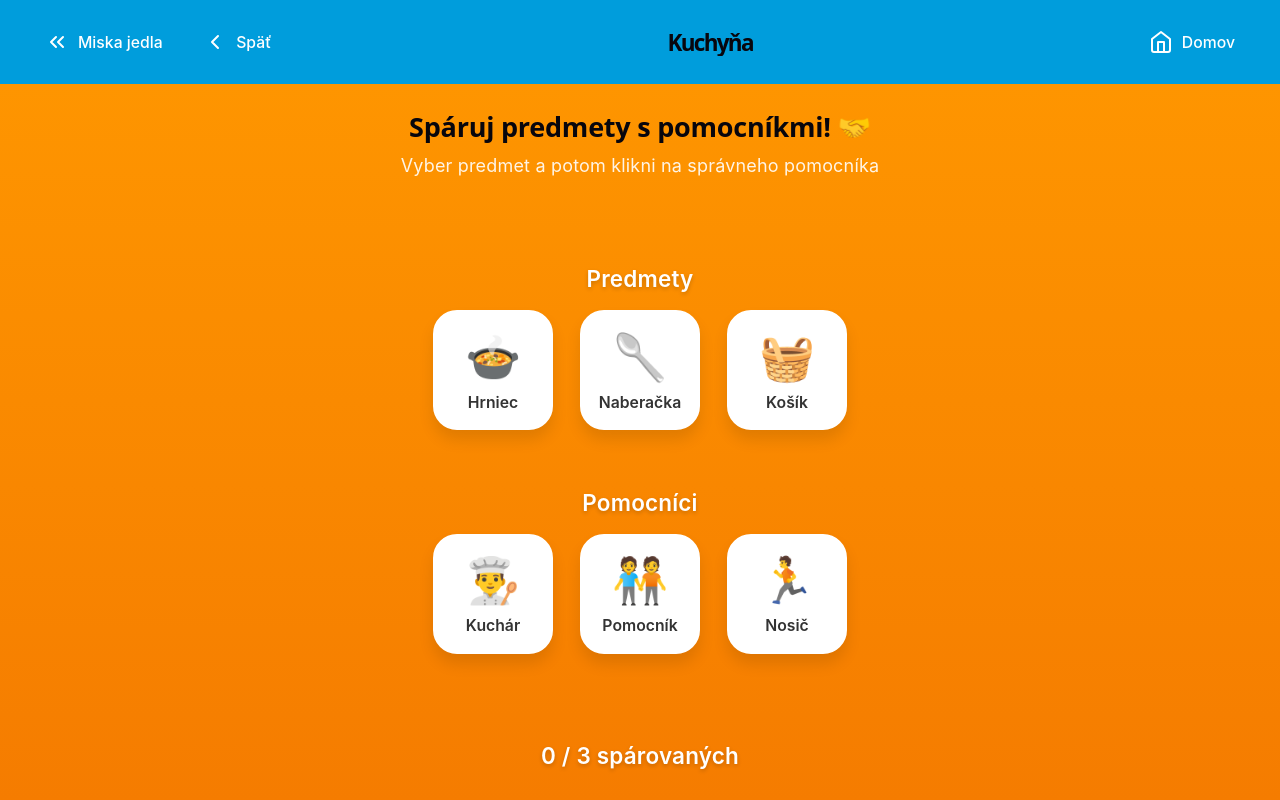
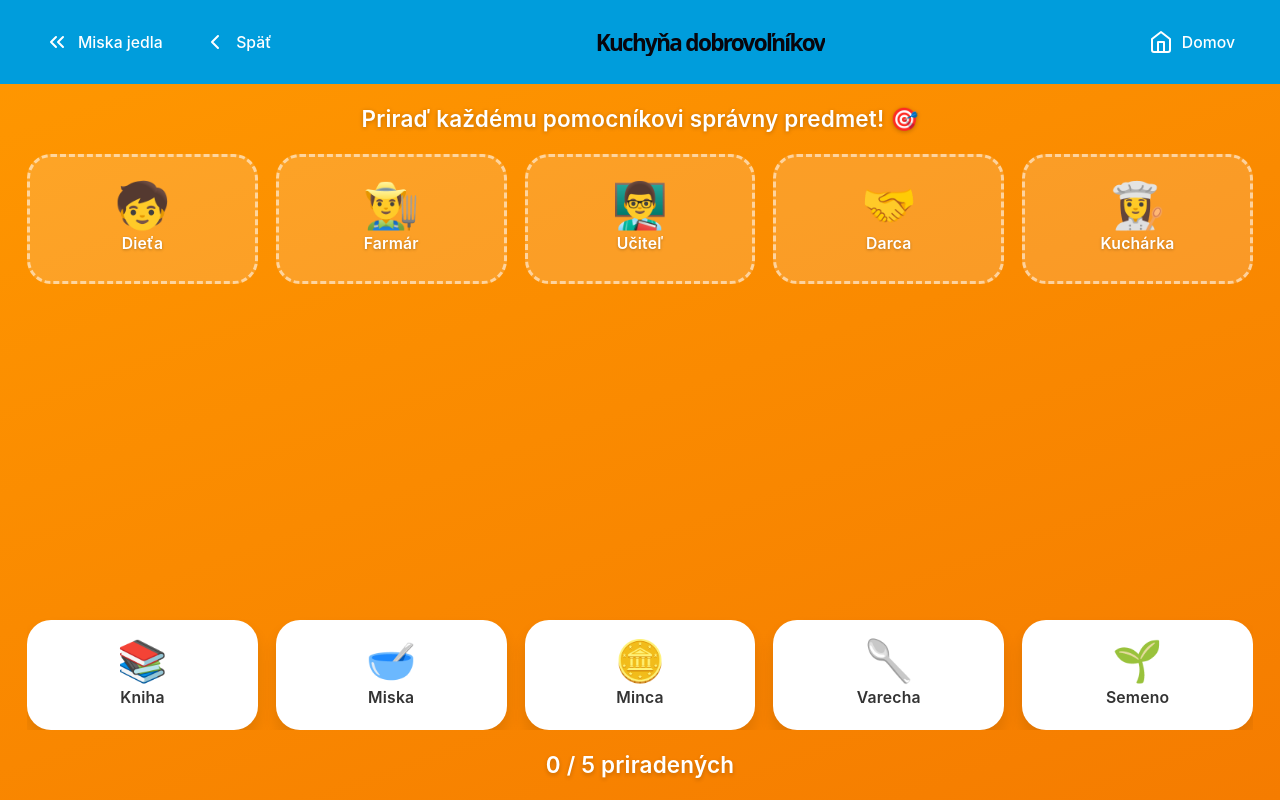
Before and after one commit to majekf/marys_meals_pwa, a React (Vite) app: page /kids/kitchen in a window 1280 px wide. Built offline with nearby package versions, Linux system fonts and the light colour scheme.

Commit message:
feat: Update game titles and enhance Volunteer Kitchen layout with improved styles and functionality

```diff
--- a/src/screens/GameMenu/gamesData.ts
+++ b/src/screens/GameMenu/gamesData.ts
@@ -20,7 +20,7 @@ export const games: GameItem[] = [
   },
   {
     id: 'kitchen',
-    title: 'Kuchyňa',
+    title: 'Kuchyňa dobrovoľníkov',
     description: 'Spáruj predmety s pomocníkmi',
     icon: '👨‍🍳',
     path: '/kids/kitchen',
--- a/src/screens/VolunteerKitchen/VolunteerKitchen.module.css
+++ b/src/screens/VolunteerKitchen/VolunteerKitchen.module.css
@@ -1,8 +1,11 @@
+/* ── Layout ─────────────────────────────────────────── */
+
 .container {
+  width: 100%;
+  height: 100vh;
   display: flex;
   flex-direction: column;
-  height: 100vh;
-  background: linear-gradient(180deg, #ff9800 0%, #f57c00 100%);
+  background: linear-gradient(160deg, #ff9800 0%, #f57c00 100%);
   overflow: hidden;
 }
 
@@ -10,156 +13,147 @@
   flex: 1;
   display: flex;
   flex-direction: column;
-  align-items: center;
-  padding: var(--spacing-lg);
-  gap: var(--spacing-lg);
+  padding: var(--spacing-md) var(--spacing-lg);
+  gap: var(--spacing-md);
+  overflow: hidden;
 }
+
+/* ── Instructions ────────────────────────────────────── */
 
 .instructions {
   text-align: center;
   color: white;
+  font-size: var(--font-size-lg);
+  font-weight: var(--font-weight-semibold);
+  text-shadow: 0 1px 4px rgba(0, 0, 0, 0.25);
+  margin: 0;
 }
 
-.instructions h2 {
-  font-size: var(--font-size-xl);
-  margin-bottom: var(--spacing-sm);
-}
-
-.instructions p {
-  font-size: var(--font-size-base);
-  opacity: 0.9;
-  margin: 0;
-}
+/* ── Game area ──────────────────────────────────────── */
 
 .gameArea {
   flex: 1;
   display: flex;
   flex-direction: column;
-  align-items: center;
-  justify-content: space-evenly;
-  width: 100%;
-  max-width: 900px;
+  justify-content: space-between;
+  gap: var(--spacing-lg);
+  overflow: hidden;
 }
 
-.section {
-  display: flex;
-  flex-direction: column;
-  align-items: center;
+/* ── Characters (drop zones) ─────────────────────────── */
+
+.charactersRow {
+  display: grid;
+  grid-template-columns: repeat(5, 1fr);
   gap: var(--spacing-md);
+  width: 100%;
 }
 
-.sectionTitle {
-  color: white;
-  font-size: var(--font-size-lg);
-  font-weight: var(--font-weight-semibold);
-  text-shadow: 0 2px 4px rgba(0, 0, 0, 0.2);
-  margin: 0;
-}
-
-.itemsRow,
-.volunteersRow {
-  display: flex;
-  gap: var(--spacing-lg);
-  flex-wrap: wrap;
-  justify-content: center;
-}
-
-.item,
-.volunteer {
+.character {
   display: flex;
   flex-direction: column;
   align-items: center;
   justify-content: center;
-  gap: var(--spacing-sm);
-  width: 120px;
-  height: 120px;
+  gap: var(--spacing-xs);
+  padding: var(--spacing-md) var(--spacing-sm);
+  min-height: 130px;
   border-radius: var(--radius-xl);
-  cursor: pointer;
-  box-shadow: var(--shadow-lg);
-  border: 3px solid white;
+  border: 3px dashed rgba(255, 255, 255, 0.55);
+  background: rgba(255, 255, 255, 0.15);
   position: relative;
-  background: white;
-  color: var(--color-text);
+  transition:
+    border-color 0.15s ease,
+    background 0.15s ease,
+    transform 0.15s ease;
+  user-select: none;
 }
 
-.item:disabled,
-.volunteer:disabled {
-  cursor: default;
+.characterHovered {
+  border-color: white;
+  border-style: dashed;
+  background: rgba(255, 255, 255, 0.32);
+  transform: scale(1.05);
 }
 
-.item.selected {
-  border-color: var(--color-primary);
-  box-shadow: 0 0 0 4px rgba(0, 157, 220, 0.3), var(--shadow-lg);
+.characterMatched {
+  border-color: var(--color-success);
+  border-style: solid;
+  background: rgba(76, 175, 80, 0.22);
 }
 
-.item.matched,
-.volunteer.matched {
-  border-color: var(--color-success);
-  background: rgba(255, 255, 255, 0.8);
+.charEmoji {
+  font-size: 2.5rem;
+  line-height: 1;
 }
 
-.volunteer.selectable {
-  border-color: var(--color-accent);
-  animation: pulse 1s ease-in-out infinite;
+.charName {
+  font-size: var(--font-size-sm);
+  font-weight: var(--font-weight-semibold);
+  color: white;
+  text-align: center;
+  text-shadow: 0 1px 3px rgba(0, 0, 0, 0.25);
 }
 
-@keyframes pulse {
-  0%, 100% {
-    box-shadow: 0 0 0 0 rgba(244, 169, 18, 0.4), var(--shadow-lg);
-  }
-  50% {
-    box-shadow: 0 0 0 10px rgba(244, 169, 18, 0), var(--shadow-lg);
-  }
-}
-
-.emoji {
-  font-size: 2.5rem;
-}
-
-.name {
-  font-size: var(--font-size-sm);
-  font-weight: var(--font-weight-semibold);
-}
-
-.checkmark {
+.matchedBadge {
   position: absolute;
-  top: -8px;
-  right: -8px;
-  width: 28px;
-  height: 28px;
+  top: -12px;
+  right: -12px;
+  width: 38px;
+  height: 38px;
   background: var(--color-success);
-  color: white;
   border-radius: 50%;
   display: flex;
   align-items: center;
   justify-content: center;
-  font-size: var(--font-size-sm);
-  font-weight: bold;
+  font-size: 1.25rem;
   box-shadow: var(--shadow-md);
 }
 
-.matchedItem {
-  position: absolute;
-  bottom: -15px;
-  font-size: 1.5rem;
-  background: white;
-  border-radius: 50%;
-  padding: 4px;
-  box-shadow: var(--shadow-md);
+/* ── Items (draggable) ──────────────────────────────── */
+
+.itemsRow {
+  display: grid;
+  grid-template-columns: repeat(5, 1fr);
+  gap: var(--spacing-md);
+  width: 100%;
 }
 
-.connectionHint {
+.item {
   display: flex;
   flex-direction: column;
   align-items: center;
+  justify-content: center;
   gap: var(--spacing-xs);
-  color: white;
-  font-size: var(--font-size-base);
-  font-weight: var(--font-weight-medium);
-  text-shadow: 0 2px 4px rgba(0, 0, 0, 0.2);
+  padding: var(--spacing-md) var(--spacing-sm);
+  min-height: 110px;
+  border-radius: var(--radius-xl);
+  background: white;
+  border: 3px solid rgba(255, 255, 255, 0.9);
+  box-shadow: var(--shadow-lg);
+  user-select: none;
 }
 
+.itemDragging {
+  box-shadow: 0 12px 32px rgba(0, 0, 0, 0.35);
+  border-color: var(--color-accent);
+}
+
+.itemEmoji {
+  font-size: 2.25rem;
+  line-height: 1;
+}
+
+.itemName {
+  font-size: var(--font-size-sm);
+  font-weight: var(--font-weight-semibold);
+  color: var(--color-text);
+  text-align: center;
+}
+
+/* ── Progress & reset ───────────────────────────────── */
+
 .progress {
+  text-align: center;
   color: white;
   font-size: var(--font-size-lg);
   font-weight: var(--font-weight-semibold);
@@ -167,30 +161,19 @@
 }
 
 .resetButton {
+  align-self: center;
   padding: var(--spacing-md) var(--spacing-xl);
   font-size: var(--font-size-lg);
   font-weight: var(--font-weight-semibold);
   background: var(--color-primary);
   color: white;
   border: none;
-  border-radius: var(--radius-lg);
+  border-radius: var(--radius-full);
   cursor: pointer;
   box-shadow: var(--shadow-lg);
   min-height: var(--touch-comfortable);
 }
 
-.resetButton:hover {
+.resetButton:active {
   background: var(--color-primary-dark);
 }
-
-@media (max-width: 600px) {
-  .item,
-  .volunteer {
-    width: 100px;
-    height: 100px;
-  }
-
-  .emoji {
-    font-size: 2rem;
-  }
-}
--- a/src/screens/VolunteerKitchen/VolunteerKitchen.tsx
+++ b/src/screens/VolunteerKitchen/VolunteerKitchen.tsx
@@ -1,202 +1,260 @@
-import { useState, useCallback } from 'react';
-import { motion, AnimatePresence } from 'framer-motion';
+import { useState, useCallback, useRef, useEffect } from 'react';
+import { motion, AnimatePresence, type PanInfo } from 'framer-motion';
 import { Header, FeedbackOverlay } from '../../components/shared';
 import { useIdleTimer, useAudio } from '../../hooks';
 import styles from './VolunteerKitchen.module.css';
 
-// Volunteer characters
-const VOLUNTEERS = [
-  { id: 'cook', name: 'Kuchár', emoji: '👨‍🍳', needsItem: 'pot' },
-  { id: 'helper', name: 'Pomocník', emoji: '🧑‍🤝‍🧑', needsItem: 'ladle' },
-  { id: 'porter', name: 'Nosič', emoji: '🏃', needsItem: 'basket' },
+const CHARACTERS = [
+  { id: 'donor', name: 'Darca', emoji: '🤝', needsItem: 'coin' },
+  { id: 'cook', name: 'Kuchárka', emoji: '👩\u200d🍳', needsItem: 'ladle' },
+  { id: 'teacher', name: 'Učiteľ', emoji: '👨\u200d🏫', needsItem: 'book' },
+  { id: 'farmer', name: 'Farmár', emoji: '👨\u200d🌾', needsItem: 'seed' },
+  { id: 'child', name: 'Dieťa', emoji: '🧒', needsItem: 'bowl' },
 ] as const;
 
-// Items to match
 const ITEMS = [
-  { id: 'pot', name: 'Hrniec', emoji: '🍲' },
-  { id: 'ladle', name: 'Naberačka', emoji: '🥄' },
-  { id: 'basket', name: 'Košík', emoji: '🧺' },
+  { id: 'coin', name: 'Minca', emoji: '🪙' },
+  { id: 'ladle', name: 'Varecha', emoji: '🥄' },
+  { id: 'book', name: 'Kniha', emoji: '📚' },
+  { id: 'seed', name: 'Semeno', emoji: '🌱' },
+  { id: 'bowl', name: 'Miska', emoji: '🥣' },
 ] as const;
 
-type VolunteerId = (typeof VOLUNTEERS)[number]['id'];
+type CharacterId = (typeof CHARACTERS)[number]['id'];
 type ItemId = (typeof ITEMS)[number]['id'];
 
+const shuffle = <T,>(array: readonly T[]): T[] => {
+  const arr = [...array];
+  for (let i = arr.length - 1; i > 0; i--) {
+    const j = Math.floor(Math.random() * (i + 1));
+    [arr[i], arr[j]] = [arr[j], arr[i]];
+  }
+  return arr;
+};
+
 export function VolunteerKitchen() {
-  const [matchedPairs, setMatchedPairs] = useState<Set<ItemId>>(new Set());
-  const [selectedItem, setSelectedItem] = useState<ItemId | null>(null);
+  const [matchedPairs, setMatchedPairs] = useState<Map<CharacterId, ItemId>>(new Map());
+  const [draggingItem, setDraggingItem] = useState<ItemId | null>(null);
+  const [hoveredCharacter, setHoveredCharacter] = useState<CharacterId | null>(null);
+  const [errorItem, setErrorItem] = useState<ItemId | null>(null);
   const [showSuccess, setShowSuccess] = useState(false);
   const [showError, setShowError] = useState(false);
-  const [lastMatchedVolunteer, setLastMatchedVolunteer] = useState<VolunteerId | null>(null);
+  const [gameKey, setGameKey] = useState(0);
+  const [shuffledCharacters, setShuffledCharacters] = useState(() => shuffle(CHARACTERS));
+  const [shuffledItems, setShuffledItems] = useState(() => shuffle(ITEMS));
   const { playSuccess, playError, playComplete } = useAudio();
 
-  // Activate idle timer
+  const characterRefs = useRef<Map<CharacterId, HTMLDivElement | null>>(new Map());
+  const prevMatchedSizeRef = useRef(0);
+
   useIdleTimer();
 
-  const isComplete = matchedPairs.size === ITEMS.length;
+  const matchedItemIds = new Set(matchedPairs.values());
+  const isComplete = matchedPairs.size === CHARACTERS.length;
 
-  const handleItemClick = useCallback((itemId: ItemId) => {
-    if (matchedPairs.has(itemId)) return;
-    setSelectedItem(itemId);
-  }, [matchedPairs]);
-
-  const handleVolunteerClick = useCallback((volunteerId: VolunteerId) => {
-    if (!selectedItem) return;
-
-    const volunteer = VOLUNTEERS.find((v) => v.id === volunteerId);
-    if (!volunteer) return;
-
-    // Check if this is a correct match
-    if (volunteer.needsItem === selectedItem) {
-      // Correct match!
-      setMatchedPairs((prev) => new Set([...prev, selectedItem]));
-      setLastMatchedVolunteer(volunteerId);
-      setSelectedItem(null);
-
-      // Check if game complete
-      if (matchedPairs.size === ITEMS.length - 1) {
+  // Trigger audio feedback whenever a new pair is matched
+  useEffect(() => {
+    const size = matchedPairs.size;
+    if (size > prevMatchedSizeRef.current) {
+      if (size === CHARACTERS.length) {
         setShowSuccess(true);
         playComplete();
       } else {
         playSuccess();
       }
-    } else {
-      // Wrong match
+    }
+    prevMatchedSizeRef.current = size;
+  }, [matchedPairs.size, playSuccess, playComplete]);
+
+  const getDropTarget = useCallback((point: { x: number; y: number }): CharacterId | null => {
+    for (const [id, el] of characterRefs.current.entries()) {
+      if (!el) continue;
+      const rect = el.getBoundingClientRect();
+      if (
+        point.x >= rect.left &&
+        point.x <= rect.right &&
+        point.y >= rect.top &&
+        point.y <= rect.bottom
+      ) {
+        return id;
+      }
+    }
+    return null;
+  }, []);
+
+  const handleDragStart = useCallback((itemId: ItemId) => {
+    setDraggingItem(itemId);
+    setErrorItem(null);
+  }, []);
+
+  const handleDragEnd = useCallback(
+    (itemId: ItemId, info: PanInfo) => {
+      setDraggingItem(null);
+      setHoveredCharacter(null);
+
+      const target = getDropTarget(info.point);
+
+      if (target && !matchedPairs.has(target)) {
+        const character = CHARACTERS.find((c) => c.id === target);
+        if (character?.needsItem === itemId) {
+          setMatchedPairs((prev) => {
+            const next = new Map(prev);
+            next.set(target, itemId);
+            return next;
+          });
+          return;
+        }
+      }
+
+      // Wrong drop or missed a target
+      playError();
       setShowError(true);
-      playError();
-      setTimeout(() => setShowError(false), 800);
-    }
-  }, [selectedItem, matchedPairs, playSuccess, playError, playComplete]);
+      setErrorItem(itemId);
+      setTimeout(() => {
+        setShowError(false);
+        setErrorItem(null);
+      }, 900);
+    },
+    [getDropTarget, matchedPairs, playError],
+  );
 
   const handleReset = useCallback(() => {
-    setMatchedPairs(new Set());
-    setSelectedItem(null);
+    setMatchedPairs(new Map());
+    setDraggingItem(null);
+    setHoveredCharacter(null);
+    setErrorItem(null);
     setShowSuccess(false);
-    setLastMatchedVolunteer(null);
+    prevMatchedSizeRef.current = 0;
+    setGameKey((k) => k + 1);
+    setShuffledCharacters(shuffle(CHARACTERS));
+    setShuffledItems(shuffle(ITEMS));
   }, []);
 
   return (
     <div className={styles.container}>
-<Header title="Kuchyňa" variant="kids" showGameNav />
+      <Header title="Kuchyňa dobrovoľníkov" variant="kids" showGameNav />
 
       <main className={styles.main}>
-        {/* Instructions */}
-        <div className={styles.instructions}>
-          <h2>Spáruj predmety s pomocníkmi! 🤝</h2>
-          <p>Vyber predmet a potom klikni na správneho pomocníka</p>
+        <p className={styles.instructions}>
+          Priraď každému pomocníkovi správny predmet! 🎯
+        </p>
+
+        <div className={styles.gameArea}>
+          {/* Drop zones – characters */}
+          <div className={styles.charactersRow}>
+            {shuffledCharacters.map((character) => {
+              const isMatched = matchedPairs.has(character.id);
+              const isHovered = hoveredCharacter === character.id && !!draggingItem;
+              const matchedItemId = matchedPairs.get(character.id);
+              const matchedItem = matchedItemId ? ITEMS.find((i) => i.id === matchedItemId) : null;
+
+              return (
+                <div
+                  key={character.id}
+                  ref={(el) => { characterRefs.current.set(character.id, el); }}
+                  className={[
+                    styles.character,
+                    isMatched ? styles.characterMatched : '',
+                    isHovered ? styles.characterHovered : '',
+                  ].join(' ')}
+                >
+                  <span className={styles.charEmoji}>{character.emoji}</span>
+                  <span className={styles.charName}>{character.name}</span>
+                  <AnimatePresence>
+                    {isMatched && matchedItem && (
+                      <motion.span
+                        key="badge"
+                        className={styles.matchedBadge}
+                        initial={{ scale: 0, rotate: -20 }}
+                        animate={{ scale: 1, rotate: 0 }}
+                        exit={{ scale: 0 }}
+                        transition={{ type: 'spring', stiffness: 400, damping: 15 }}
+                      >
+                        {matchedItem.emoji}
+                      </motion.span>
+                    )}
+                  </AnimatePresence>
+                </div>
+              );
+            })}
           </div>
 
-        <div className={styles.gameArea}>
-          {/* Items */}
-          <div className={styles.section}>
-            <h3 className={styles.sectionTitle}>Predmety</h3>
+          {/* Draggable items */}
           <div className={styles.itemsRow}>
-              {ITEMS.map((item) => {
-                const isMatched = matchedPairs.has(item.id);
-                const isSelected = selectedItem === item.id;
+            {shuffledItems.map((item) => {
+              const isMatched = matchedItemIds.has(item.id);
+              const isSnappingBack = errorItem === item.id;
 
               return (
-                  <motion.button
-                    key={item.id}
-                    className={`${styles.item} ${isMatched ? styles.matched : ''} ${isSelected ? styles.selected : ''}`}
-                    onClick={() => handleItemClick(item.id)}
-                    disabled={isMatched}
-                    whileHover={!isMatched ? { scale: 1.05 } : {}}
-                    whileTap={!isMatched ? { scale: 0.95 } : {}}
-                    animate={{
-                      opacity: isMatched ? 0.5 : 1,
-                      y: isSelected ? -10 : 0,
+                <motion.div
+                  key={`${item.id}-${gameKey}`}
+                  className={[
+                    styles.item,
+                    isMatched ? styles.itemMatched : '',
+                    draggingItem === item.id ? styles.itemDragging : '',
+                  ].join(' ')}
+                  drag={!isMatched && errorItem !== item.id}
+                  dragMomentum={false}
+                  dragElastic={0.08}
+                  animate={
+                    isMatched
+                      ? { opacity: 0, scale: 0.4 }
+                      : isSnappingBack
+                        ? { x: 0, y: 0, opacity: 1, scale: 1 }
+                        : { opacity: 1, scale: 1 }
+                  }
+                  transition={
+                    isMatched
+                      ? { duration: 0.3 }
+                      : isSnappingBack
+                        ? { type: 'spring', stiffness: 500, damping: 30 }
+                        : { duration: 0.2 }
+                  }
+                  onDragStart={() => handleDragStart(item.id)}
+                  onDrag={(_, info) => setHoveredCharacter(getDropTarget(info.point))}
+                  onDragEnd={(_, info) => handleDragEnd(item.id, info)}
+                  whileDrag={{ scale: 1.15, zIndex: 100, boxShadow: '0 12px 32px rgba(0,0,0,0.4)' }}
+                  style={{
+                    touchAction: 'none',
+                    cursor: isMatched ? 'default' : 'grab',
+                    pointerEvents: isMatched ? 'none' : 'auto',
+                    position: 'relative',
                   }}
                 >
-                    <span className={styles.emoji}>{item.emoji}</span>
-                    <span className={styles.name}>{item.name}</span>
-                    {isMatched && <span className={styles.checkmark}>✓</span>}
-                  </motion.button>
+                  <span className={styles.itemEmoji}>{item.emoji}</span>
+                  <span className={styles.itemName}>{item.name}</span>
+                </motion.div>
               );
             })}
           </div>
         </div>
 
-          {/* Connection indicator */}
-          <AnimatePresence>
-            {selectedItem && (
-              <motion.div
-                className={styles.connectionHint}
-                initial={{ opacity: 0, scale: 0.8 }}
-                animate={{ opacity: 1, scale: 1 }}
-                exit={{ opacity: 0, scale: 0.8 }}
-              >
-                <span>👆</span>
-                <span>Vyber pomocníka</span>
-                <span>👇</span>
-              </motion.div>
-            )}
-          </AnimatePresence>
-
-          {/* Volunteers */}
-          <div className={styles.section}>
-            <h3 className={styles.sectionTitle}>Pomocníci</h3>
-            <div className={styles.volunteersRow}>
-              {VOLUNTEERS.map((volunteer) => {
-                const isMatched = matchedPairs.has(volunteer.needsItem);
-                const isJustMatched = lastMatchedVolunteer === volunteer.id;
-
-                return (
-                  <motion.button
-                    key={volunteer.id}
-                    className={`${styles.volunteer} ${isMatched ? styles.matched : ''} ${selectedItem && !isMatched ? styles.selectable : ''}`}
-                    onClick={() => handleVolunteerClick(volunteer.id)}
-                    disabled={isMatched || !selectedItem}
-                    whileHover={selectedItem && !isMatched ? { scale: 1.05 } : {}}
-                    whileTap={selectedItem && !isMatched ? { scale: 0.95 } : {}}
-                    animate={{
-                      scale: isJustMatched ? [1, 1.2, 1] : 1,
-                    }}
-                  >
-                    <span className={styles.emoji}>{volunteer.emoji}</span>
-                    <span className={styles.name}>{volunteer.name}</span>
-                    {isMatched && (
-                      <motion.span
-                        className={styles.matchedItem}
-                        initial={{ scale: 0 }}
-                        animate={{ scale: 1 }}
-                      >
-                        {ITEMS.find((i) => i.id === volunteer.needsItem)?.emoji}
-                      </motion.span>
-                    )}
-                  </motion.button>
-                );
-              })}
-            </div>
-          </div>
+        <div className={styles.progress}>
+          {matchedPairs.size} / {CHARACTERS.length} priradených
         </div>
 
-        {/* Progress */}
-        <div className={styles.progress}>
-          {matchedPairs.size} / {ITEMS.length} spárovaných
-        </div>
-
-        {/* Reset button (shown when complete) */}
+        <AnimatePresence>
           {isComplete && (
             <motion.button
               className={styles.resetButton}
               onClick={handleReset}
               initial={{ opacity: 0, y: 20 }}
               animate={{ opacity: 1, y: 0 }}
+              exit={{ opacity: 0, y: 20 }}
             >
               Hrať znova 🔄
             </motion.button>
           )}
+        </AnimatePresence>
       </main>
 
-      {/* Success feedback */}
       <FeedbackOverlay
         isVisible={showSuccess}
         type="success"
-        message="Výborne! Všetko správne spárované!"
+        message="Výborne! Každý pomocník má svoju úlohu."
         onAnimationComplete={() => setShowSuccess(false)}
       />
 
-      {/* Error feedback */}
       <FeedbackOverlay
         isVisible={showError}
         type="error"
```
Lines whose indentation alone changed are shown as unchanged.
